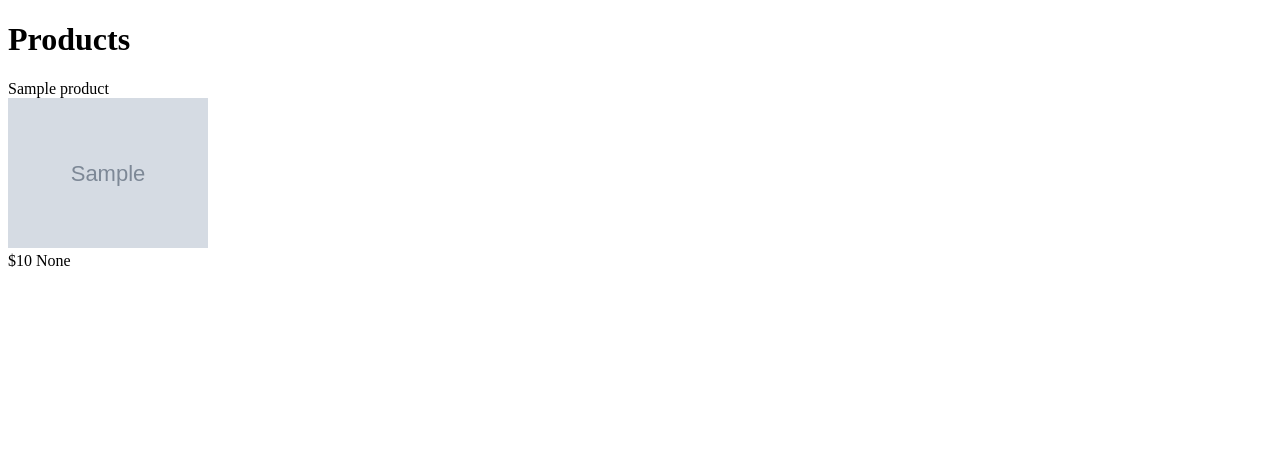
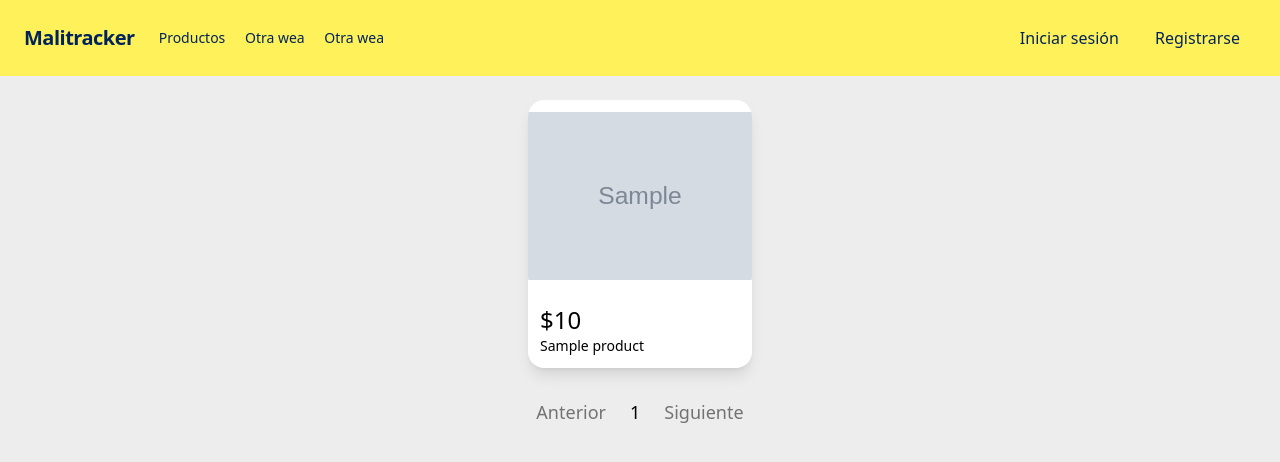
Before and after one commit to kuronosu/malitracker, a Django app: page /products/ in a window 1280 px wide. Shown: the top 462 px of the page. Run offline with Django 4.2, Linux system fonts and the light colour scheme; tables that the repository leaves empty hold one stand-in row (values such as "Sample post"); grey boxes marked "Sample" are stand-in pictures; some libraries are stand-ins or nearby versions.

Commit message:
product list done

```diff
--- a/malitracker/urls.py
+++ b/malitracker/urls.py
@@ -15,8 +15,12 @@ Including another URLconf
 """
 from django.contrib import admin
 from django.urls import path, include
+from django.contrib.auth import views as auth_views
 
 urlpatterns = [
     path('admin/', admin.site.urls),
     path('products/', include('products.urls')),
+    path('login/', auth_views.LoginView.as_view(), name='login'),
+    path('logout/', auth_views.LogoutView.as_view(), name='logout'),
+    path('signup/', auth_views.LoginView.as_view(), name='signup'),
 ]
--- a/products/templates/products/product_list.html
+++ b/products/templates/products/product_list.html
@@ -1,45 +1,138 @@
-{% extends "base.html" %}
+{% extends "base.html" %} {% block content %}
+<div class="flex flex-wrap justify-center items-center mx-8">
+  {% for product in products %}
+  <div
+    class="w-56 m-6 bg-white relative rounded-2xl shadow-lg hover:shadow-xl cursor-pointer relative"
+  >
+    <img
+      class="w-full h-48 rounded-2xl object-contain"
+      src="{{ product.image_url }}"
+      alt="{{ product.name }}"
+    />
+    {% if user.is_authenticated %}
+    <div
+      class="following absolute top-0 right-0 m-3"
+      data-action="{% url 'products:toggle_following' product.id %}"
+    >
+      <svg
+        data-product-id="{{ product.id }}"
+        class="{% if product.is_following %}hidden{% endif %} fill-rose-500 bi bi-heart"
+        xmlns="http://www.w3.org/2000/svg"
+        width="24"
+        height="24"
+        fill="currentColor"
+        viewBox="0 0 16 16"
+      >
+        <path
+          d="m8 2.748-.717-.737C5.6.281 2.514.878 1.4 3.053c-.523 1.023-.641 2.5.314 4.385.92 1.815 2.834 3.989 6.286 6.357 3.452-2.368 5.365-4.542 6.286-6.357.955-1.886.838-3.362.314-4.385C13.486.878 10.4.28 8.717 2.01L8 2.748zM8 15C-7.333 4.868 3.279-3.04 7.824 1.143c.06.055.119.112.176.171a3.12 3.12 0 0 1 .176-.17C12.72-3.042 23.333 4.867 8 15z"
+        />
+      </svg>
+      <svg
+        data-product-id="{{ product.id }}"
+        class="{% if not product.is_following %}hidden{% endif %} fill-rose-500 bi bi-heart-fill"
+        xmlns="http://www.w3.org/2000/svg"
+        width="24"
+        height="24"
+        fill="currentColor"
+        viewBox="0 0 16 16"
+      >
+        <path
+          fill-rule="evenodd"
+          d="M8 1.314C12.438-3.248 23.534 4.735 8 15-7.534 4.736 3.562-3.248 8 1.314z"
+        />
+      </svg>
+    </div>
+    {% endif %}
+    <div class="m-3 flex flex-col">
+      <div>
+        {% if product.latest_price %}
+        <span class="text-2xl">${{ product.latest_price|floatformat }}</span>
+        {% endif %} {% if product.price_diff %}
+        <span
+          class="{% if product.price_diff < 0 %}text-green-500{% elif product.price_diff > 0 %}text-red-500{% endif %} text-sm"
+        >
+          ${{ product.price_diff|floatformat }}
+        </span>
+        {% endif %}
+      </div>
+      <span class="text-sm line-clamp-1 hover:line-clamp-none"
+        >{{ product.name }}</span
+      >
+    </div>
+  </div>
+  {% endfor %}
+</div>
 
-{% block content %}
-<h1>Products</h1>
-{% for product in products %}
-<p>
-  {{ product.name }}<br />
-  <img src="{{ product.image_url }}" alt="{{ product.name }}" width="200" /><br />
-  ${{ product.latest_price }} {{ product.price_diff }} {{product.latest_price_registered_at}}
-  {% if user.is_authenticated %}
-  <form class="follow-form" action="{% url 'products:toggle_following' product.id %}" method="post">
-    {% csrf_token %}
-    <input type="submit" value="{% if product.is_following %} Unfollow {% else %} Follow {% endif %}" />
-  </form>
-  {% endif %}
-</p>
-{% endfor %} {% endblock %}
+<div class="flex justify-center mb-16">
+  <nav aria-label="Page navigation example">
+    <ul class="list-style-none flex">
+      <li>
+        <a
+          href="{% if page_obj.has_previous %}?page={{ page_obj.previous_page_number }}{% endif %}"
+          class="{% if not page_obj.has_previous %} pointer-events-none text-neutral-500 {% else %} text-neutral-600 hover:bg-neutral-100 {% endif %} relative block rounded bg-transparent py-1.5 px-3 text-lg transition-all duration-300"
+          >Anterior</a
+        >
+      </li>
 
+      {% for i in page_obj.paginator.page_range %} {% if page_obj.number == i %}
+      <li aria-current="page">
+        <a
+          class="relative block rounded bg-primary-100 py-1.5 px-3 text-lg font-medium text-primary-700 transition-all duration-300"
+          href="#!"
+          >{{ i }}
+          <span
+            class="absolute -m-px h-px w-px overflow-hidden whitespace-nowrap border-0 p-0 [clip:rect(0,0,0,0)]"
+            >(current)</span
+          >
+        </a>
+      </li>
+      {% else %}
 
-{% block js %}
+      <li>
+        <a
+          class="relative block rounded bg-transparent py-1.5 px-3 text-lg text-neutral-600 transition-all duration-300 hover:bg-neutral-100"
+          href="?page={{i}}"
+          >{{ i }}</a
+        >
+      </li>
+      {% endif %} {% endfor %}
+      <li>
+        <a
+          href="{% if page_obj.has_next %}?page={{ page_obj.next_page_number }}{% endif%}"
+          class="{% if not page_obj.has_next %} pointer-events-none text-neutral-500 {% else %} text-neutral-600 hover:bg-neutral-100 {% endif %} relative block rounded bg-transparent py-1.5 px-3 text-lg transition-all duration-300"
+          >Siguiente</a
+        >
+      </li>
+    </ul>
+  </nav>
+</div>
+
+{% endblock %} {% comment %} JS {% endcomment %} {% block js %}
 <script>
-  document.querySelectorAll('.follow-form').forEach((it) => {
-    it.addEventListener('submit', (e) => {
+  document.querySelectorAll(".following").forEach((it) => {
+    it.addEventListener("click", (e) => {
       e.preventDefault();
-      const form = e.target;
-      const formData = new FormData(form);
-      const url = form.action;
-      const method = form.method;
-      fetch(url, {
-        method,
-        body: formData,
+      fetch(it.dataset.action, {
+        method: "POST",
+        body: {
+          csrfmiddlewaretoken: "{{ csrf_token }}",
+        },
         headers: {
-          'Content-Type': 'application/json',
+          "Content-Type": "application/json",
           "X-Requested-With": "XMLHttpRequest",
-          "HTTP_X_REQUESTED_WITH": "XMLHttpRequest",
+          HTTP_X_REQUESTED_WITH: "XMLHttpRequest",
           "X-CSRFToken": "{{ csrf_token }}",
-        }})
+        },
+      })
         .then((response) => response.json())
         .then((data) => {
-          const button = form.querySelector('input[type="submit"]');
-          button.value = data.is_following ? 'Unfollow' : 'Follow';
-        }).catch((error) => {console.log(error)});
+          it.querySelectorAll("svg").forEach((svg) => {
+            svg.classList.toggle("hidden");
+          });
+        })
+        .catch((error) => {
+          console.log(error);
+        });
     });
   });
 </script>
--- a/products/views.py
+++ b/products/views.py
@@ -35,7 +35,7 @@ def following_to_model(following):
 class ListProductsView(ListView):
     model = Product
     context_object_name = 'products'
-    paginate_by = 10
+    paginate_by = 20
     ordering = ['-pk']
 
     def get_queryset(self):
--- a/templates/base.html
+++ b/templates/base.html
@@ -4,11 +4,86 @@
     <meta charset="UTF-8" />
     <meta http-equiv="X-UA-Compatible" content="IE=edge" />
     <meta name="viewport" content="width=device-width, initial-scale=1.0" />
+    <script src="https://cdn.tailwindcss.com?plugins=forms,typography,aspect-ratio,line-clamp"></script>
     <title>{% block title %}Malitracker{% endblock %}</title>
+    <script>
+      tailwind.config = {
+        theme: {
+          extend: {
+            colors: {
+              mercadoLibre: "#fff159",
+              oscuro: "#2D2727",
+              azul: "#00235B,",
+            },
+          },
+        },
+      };
+    </script>
     {% block css %} {% endblock %}
   </head>
-  <body>
-    {% block content %} {% endblock %}
-    {% block js %} {% endblock %}
+  <body class="bg-[#ededed]">
+    <header class="w-full h-1/5">
+      <nav
+        class="flex items-center justify-between flex-wrap bg-mercadoLibre p-6"
+      >
+        <div class="flex items-center flex-shrink-0 text-[#00235B] mr-6">
+          <span class="font-semibold text-xl tracking-tight">Malitracker</span>
+        </div>
+        <div class="w-full block flex-grow lg:flex lg:items-center lg:w-auto">
+          <div class="text-sm lg:flex-grow">
+            <a
+              href="{% url 'products:list_products' %}"
+              class="active:text-[#B2B1B9] text-[#00235B] block mt-4 lg:inline-block lg:mt-0 hover:text-[#B2B1B9] mr-4"
+            >
+              Productos
+            </a>
+            <a
+              href="#"
+              class="active:text-[#B2B1B9] text-[#00235B] block mt-4 lg:inline-block lg:mt-0 hover:text-[#B2B1B9] mr-4"
+            >
+              Otra wea
+            </a>
+            <a
+              href="#"
+              class="active:text-[#B2B1B9] text-[#00235B] block mt-4 lg:inline-block lg:mt-0 hover:text-[#B2B1B9]"
+            >
+              Otra wea
+            </a>
+          </div>
+          {% if user.is_authenticated %}
+          <div>
+            <a
+              href="#"
+              class="block mx-4 mt-4 lg:inline-block text-[#00235B] lg:mt-0"
+            >
+              {{ user.username }}
+            </a>
+            <a
+              href="{% url 'logout' %}"
+              class="block mx-4 mt-4 lg:inline-block text-[#00235B] lg:mt-0"
+            >
+              Cerrar sesión
+            </a>
+          </div>
+          {% else %}
+          <div>
+            <a
+              href="{% url 'login' %}"
+              class="block mx-4 mt-4 lg:inline-block text-[#00235B] lg:mt-0"
+            >
+              Iniciar sesión
+            </a>
+            <a
+              href="{% url 'signup' %}"
+              class="block mx-4 mt-4 lg:inline-block text-[#00235B] lg:mt-0"
+            >
+              Registrarse
+            </a>
+          </div>
+          {% endif %}
+        </div>
+      </nav>
+    </header>
+    {% block content %} {% endblock %} {% block js %} {% endblock %}
   </body>
 </html>
```
Also changed, not shown: docker-compose.yml (added, +13 -0 lines), products.html (added, +61 -0 lines).
